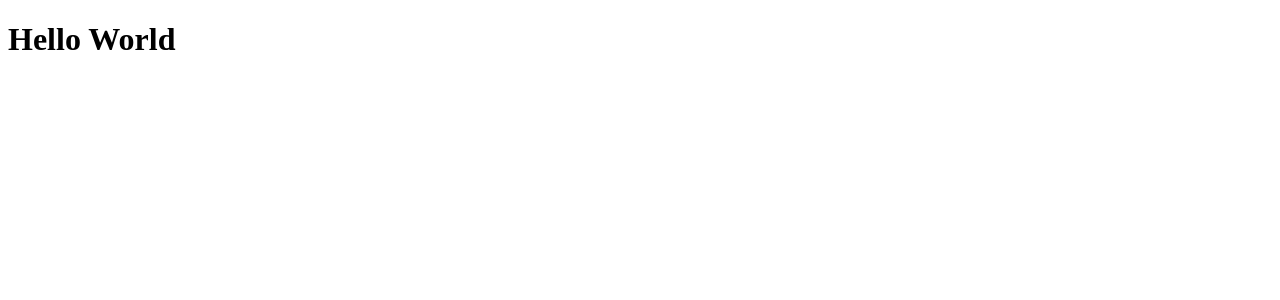
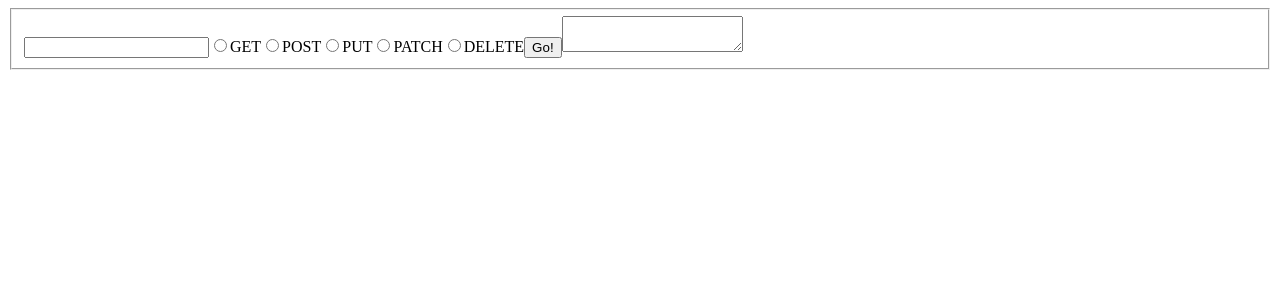
Before and after one commit to janellemellor/RESTy-with-context-provider, a React app: page / in a window 1280 px wide. Shown: the top 300 px of the page. Built offline with nearby package versions, Linux system fonts and the light colour scheme.

Commit message:
add form to add

```diff
--- a/src/components/App/App.jsx
+++ b/src/components/App/App.jsx
@@ -1,5 +1,6 @@
 import React from 'react';
+import Form from '../Form/Form';
 
 export default function App() {
-  return <h1>Hello World</h1>;
+  return <Form />;
 }
--- a/src/components/Form/RadioButton.jsx
+++ b/src/components/Form/RadioButton.jsx
@@ -19,7 +19,7 @@ export const RadioButtonGroup = ({ children, name, onInputChange }) => {
 export const RadioButton = ({ name, value, onInputChange }) => (
   <>
     <input type="radio" name={name} value={value} onInputChange={onInputChange} />
-    <label htmlFor={value}>{value} </label>
+    <label htmlFor={value}>{value}</label>
   </>
 );
 
```
